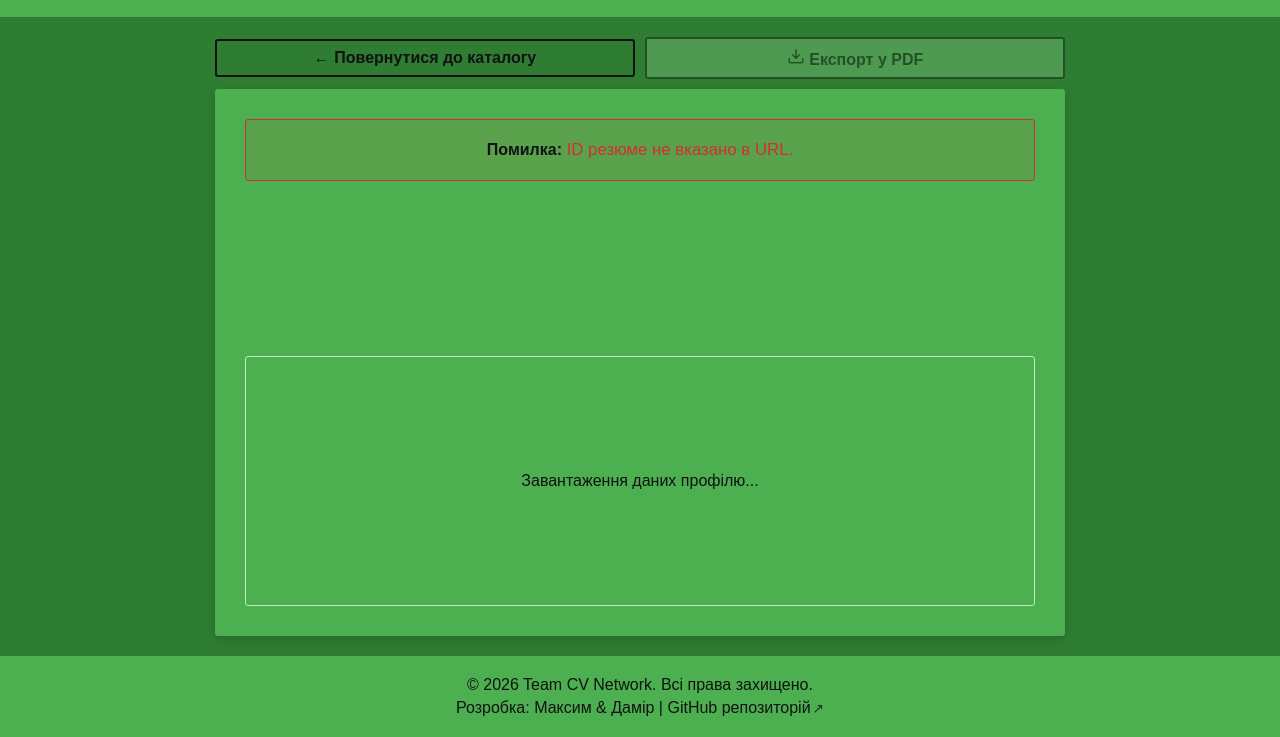
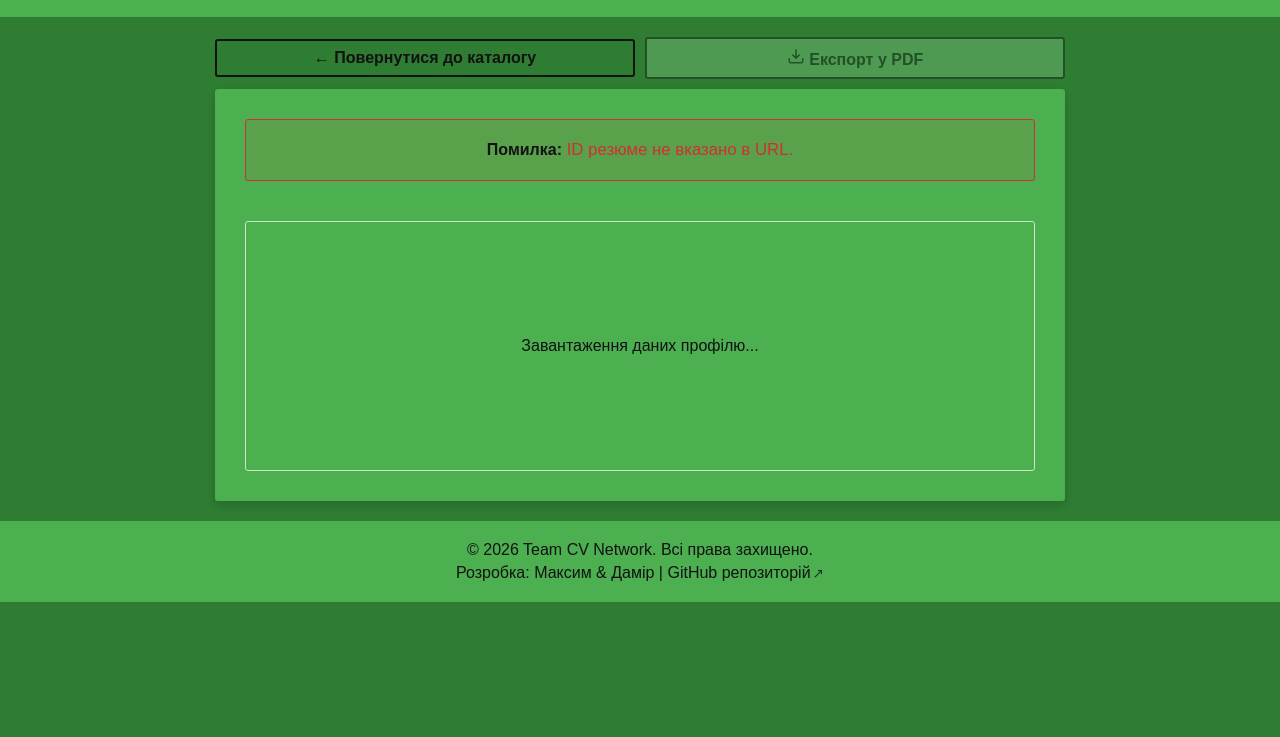
Before and after one commit to MaxYeromenko/cv-app-max-damir, a website with bundled scripts: page frontend/member.html in a window 1280 px wide. Shown: the part 63-800 px from the top of the page. Built offline with nearby package versions, Linux system fonts and the light colour scheme; a web font is replaced by a local one.

Commit message:
Style fix

```diff
--- a/frontend/src/scss/_global.scss
+++ b/frontend/src/scss/_global.scss
@@ -29,7 +29,7 @@ html::-webkit-scrollbar {
 html,
 body {
     width: 100%;
-    height: 100%;
+    // height: 100%;
 }
 
 body {
--- a/frontend/src/scss/_main.scss
+++ b/frontend/src/scss/_main.scss
@@ -12,7 +12,6 @@ main {
         @extend %rounded-all-edges;
         max-width: 850px;
         min-height: fit-content;
-        min-height: -webkit-fit-content;
         display: flex;
         flex-direction: column;
         justify-content: space-between;
```
Also changed, not shown: frontend/src/css/importer.css.
